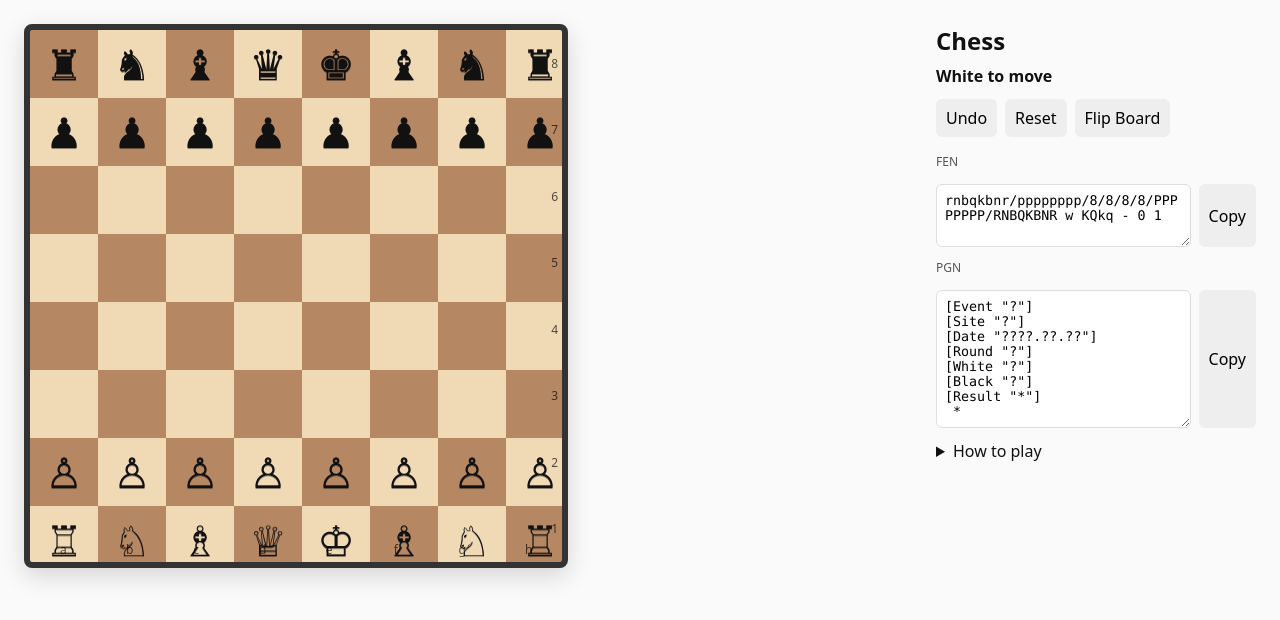
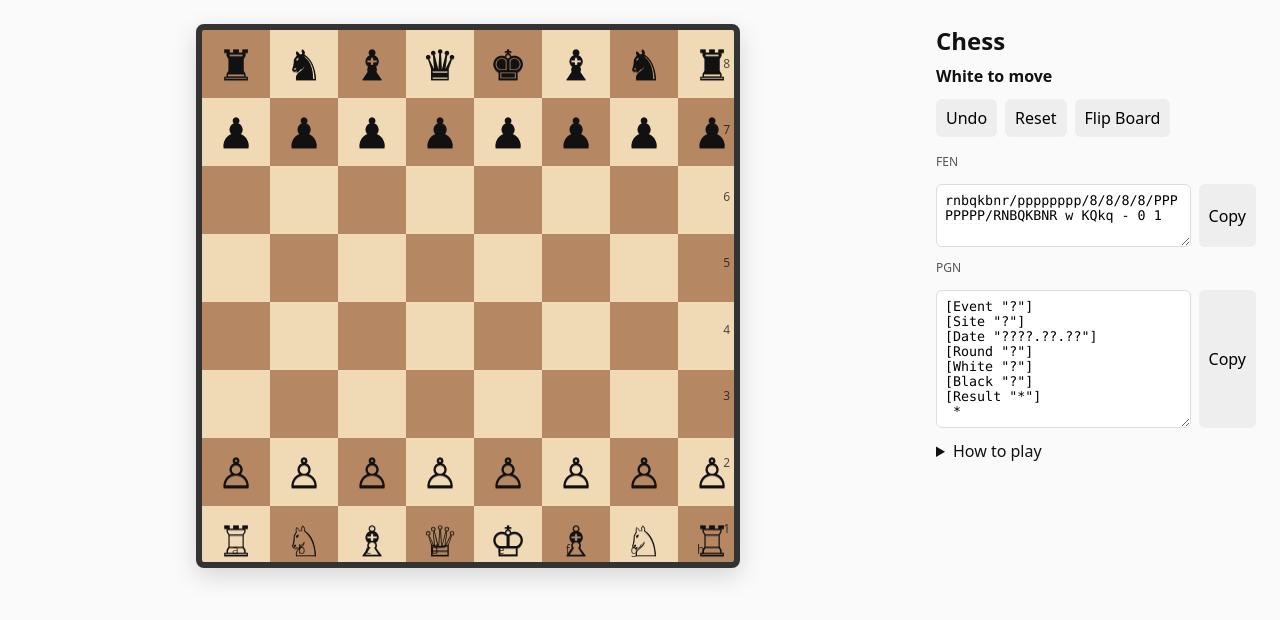
Before and after one commit to ctborg/chess, a React app: page / in a window 1280 px wide. Shown: the top 620 px of the page. Built offline with nearby package versions, Linux system fonts and the light colour scheme; the HTML template or start-up script is replaced by a standard one.

Commit message:
Update _layout.scss

```diff
--- a/src/styles/_layout.scss
+++ b/src/styles/_layout.scss
@@ -23,7 +23,16 @@ body {
   align-items: start;
 }
 
-.left { position: relative; }
+.left {
+  display: flex;
+  align-items: center;
+  justify-content: center;
+
+  canvas {
+    border: 6px solid #333;
+    border-radius: 8px;
+  }
+}
 
 .right {
   max-width: 320px;
```
